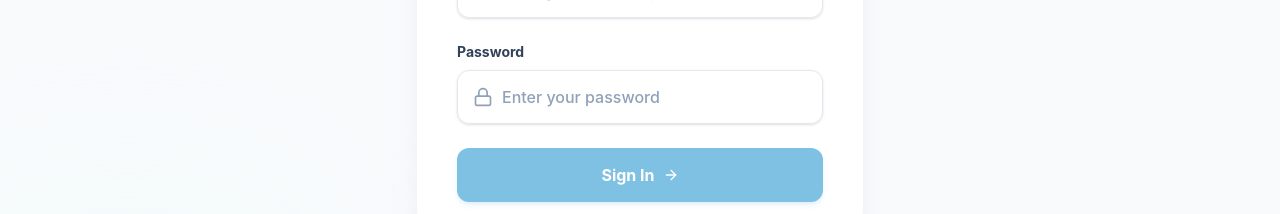
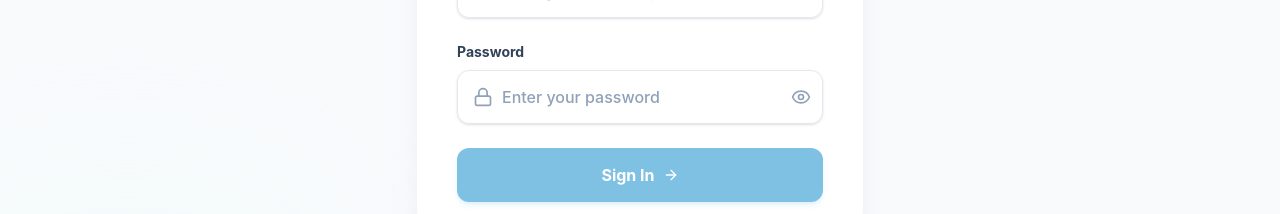
Before and after one commit to vasundhararai1803/medical-booking, a React (Vite) app in the folder client/: page /login in a window 1280 px wide. Shown: the part 461-675 px from the top of the page. Built offline with nearby package versions, Linux system fonts and the light colour scheme; no server answers.

Commit message:
feat: add eye icon to password and improve error messages

```diff
--- a/client/src/pages/Auth.tsx
+++ b/client/src/pages/Auth.tsx
@@ -1,7 +1,8 @@
 import React, { useState, useEffect } from 'react';
 import { useNavigate, useLocation } from 'react-router-dom';
 import { useAuth } from '../context/AuthContext';
-import { Shield, AlertCircle, Mail, ArrowRight, User, Lock } from 'lucide-react';
+import { Shield, AlertCircle, Mail, ArrowRight, User, Lock, Eye, EyeOff } from 'lucide-react';
+import { AxiosError } from 'axios';
 import { motion } from 'framer-motion';
 
 export const Auth: React.FC = () => {
@@ -15,6 +16,7 @@ export const Auth: React.FC = () => {
   const [name, setName] = useState('');
   const [error, setError] = useState('');
   const [loading, setLoading] = useState(false);
+  const [showPassword, setShowPassword] = useState(false);
 
   const from = (location.state as any)?.from?.pathname || '/';
 
@@ -36,8 +38,12 @@ export const Auth: React.FC = () => {
         await login(identifier, password);
       }
       navigate(from, { replace: true });
-    } catch (err: any) {
-      setError(err.response?.data?.message || (mode === 'signup' ? 'Registration failed' : 'Invalid credentials'));
+    } catch (err) {
+      const e = err as AxiosError<{ message?: string }>;
+      setError(
+        e.response?.data?.message ||
+        (e.response ? `Server error ${e.response.status}` : 'Network error — could not reach the server.')
+      );
     } finally {
       setLoading(false);
     }
@@ -183,15 +189,26 @@ export const Auth: React.FC = () => {
                 </div>
                 <input
                   id="password"
-                  type="password"
+                  type={showPassword ? 'text' : 'password'}
                   name="password"
                   autoComplete={mode === 'signin' ? "current-password" : "new-password"}
                   required
                   value={password}
                   onChange={(e) => setPassword(e.target.value)}
-                  className="appearance-none block w-full pl-11 pr-3 py-3.5 border border-slate-200 rounded-xl shadow-sm placeholder-slate-400 focus:outline-none focus:ring-2 focus:ring-brand-500/20 focus:border-brand-500 sm:text-base font-medium transition-all"
+                  className="appearance-none block w-full pl-11 pr-10 py-3.5 border border-slate-200 rounded-xl shadow-sm placeholder-slate-400 focus:outline-none focus:ring-2 focus:ring-brand-500/20 focus:border-brand-500 sm:text-base font-medium transition-all"
                   placeholder="Enter your password"
                 />
+                <button
+                  type="button"
+                  onClick={() => setShowPassword(!showPassword)}
+                  className="absolute inset-y-0 right-0 pr-3 flex items-center text-slate-400 hover:text-slate-600 transition-colors"
+                >
+                  {showPassword ? (
+                    <EyeOff className="h-5 w-5" aria-hidden="true" />
+                  ) : (
+                    <Eye className="h-5 w-5" aria-hidden="true" />
+                  )}
+                </button>
               </div>
             </div>
 
```
